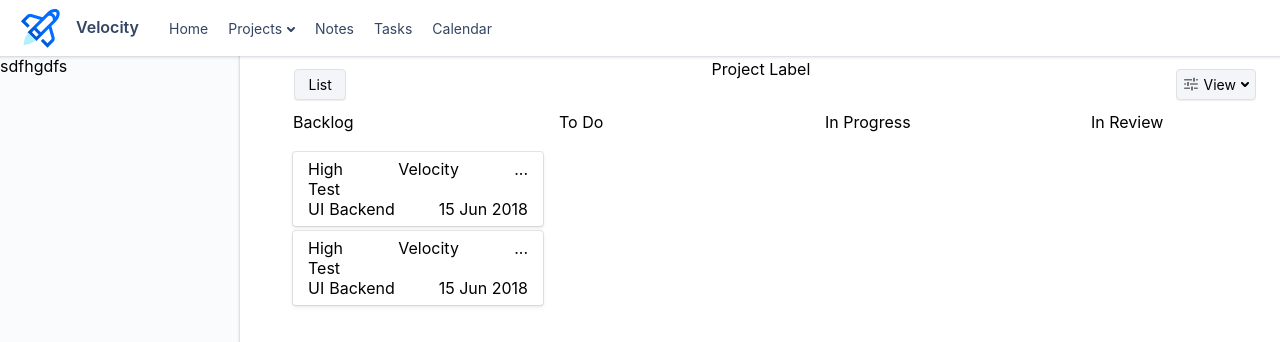
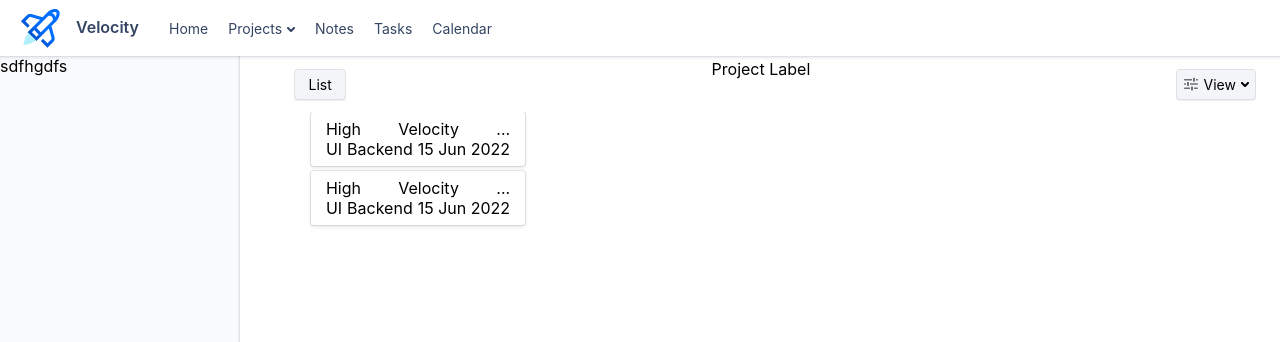
Before and after one commit to M-Xue/Velocity, a React (Create React App) app in the folder client/: page / in a window 1280 px wide. Shown: the top 342 px of the page. Built offline with nearby package versions, Linux system fonts and the light colour scheme.

Commit message:
added basic react-beautiful-dnd

```diff
--- a/client/package.json
+++ b/client/package.json
@@ -12,6 +12,7 @@
     "@types/react-dom": "^18.0.4",
     "lodash": "^4.17.21",
     "react": "^18.1.0",
+    "react-beautiful-dnd": "^13.1.0",
     "react-dom": "^18.1.0",
     "react-scripts": "5.0.1",
     "styled-components": "^5.3.5",
@@ -44,6 +45,7 @@
   },
   "devDependencies": {
     "@types/lodash": "^4.14.182",
+    "@types/react-beautiful-dnd": "^13.1.2",
     "@types/styled-components": "^5.1.25"
   }
 }
--- a/client/src/App.css
+++ b/client/src/App.css
@@ -0,0 +1,3 @@
+.App {
+    /* user-select: none; */
+}
--- a/client/src/index.tsx
+++ b/client/src/index.tsx
@@ -8,9 +8,9 @@ const root = ReactDOM.createRoot(
   document.getElementById('root') as HTMLElement
 );
 root.render(
-  <React.StrictMode>
+  // <React.StrictMode>
     <App />
-  </React.StrictMode>
+  // </React.StrictMode>
 );
 
 // If you want to start measuring performance in your app, pass a function
--- a/client/src/pages/tasks/board/Board.tsx
+++ b/client/src/pages/tasks/board/Board.tsx
@@ -5,16 +5,77 @@ import _ from 'lodash';
 import styled from 'styled-components';
 import KanbanBoardCard from '../kanbanBoardCard/KanbanBoardCard';
 
+import { DragDropContext, Droppable, Draggable } from "react-beautiful-dnd";
 
+const cardDummyData = {
+  backlog: [
+    {
+      id: '1',
+      listId: 'backlog',
+      priority: 'High',
+      project: 'Velocity',
+      cardTitle: 'Test',
+      tags: ['UI', "Backend"],
+      deadline: '15 Jun 2022'
+    },
+    {
+      id: '2',
+      listId: 'backlog',
+      priority: 'High',
+      project: 'Velocity',
+      cardTitle: 'Test',
+      tags: ['UI', "Backend"],
+      deadline: '15 Jun 2022'
+    }
+  ],
+  todo: [],
+  inPogress: [],
+  inReview: [],
+  done: [],
+  cancelled: []
+}
+
+
+// const lists = ['backlog', 'todo', 'inPogress', 'inReview', 'done', 'cancelled'];
+
+// Removes and element from a given list from the given index and returns both the new list and the removed element
+const removeFromList = (list: any, index: any) => {
+  const result = Array.from(list);
+  const [removed] = result.splice(index, 1);
+  return [removed, result];
+}
+
+// Returns a new list that is a copy of the given list with the given element inserted at the given index
+const addToList = (list: any, index: any, element: any) => {
+  const result = Array.from(list);
+  result.splice(index, 0, element);
+  return result;
+}
 
 
 
 export default function Board() {
 
+  const [board, setBoard] = useState<any>(cardDummyData);
 
 
+  const onDragEnd = (result: any) => {
+    if (!result.destination) {
+        return;
+    }
+    const listCopy = { ...board }
 
+    const sourceList = listCopy[result.source.droppableId] // result.source.droppableId is the key of the key value pair of the list in the elements state object that the draggable was taken from
+    const [removedElement, newSourceList] = removeFromList(sourceList, result.source.index)
+    listCopy[result.source.droppableId] = newSourceList
 
+    const destinationList = listCopy[result.destination.droppableId]
+    // removedElement.listId = result.destination.droppableId; //* CHANGED THIS SO THAT THE ELEMENTS LIST ID IS DYNAMICALLY UPDATED.
+    listCopy[result.destination.droppableId] = addToList(destinationList, result.destination.index, removedElement)
+    // console.log(destinationList);
+    // console.log(removedElement);
+    setBoard(listCopy)
+  }
 
 
   return (
@@ -41,8 +102,92 @@ export default function Board() {
       </nav>
 
 
+      <DragDropContext onDragEnd={onDragEnd}>
+        <div className='board-columns'>
+          {Object.keys(board).map((list, index) => (
+            <Droppable droppableId={list} key={index}>
+              {(provided: any, snapshot: any) => (
+                <div
+                  className='board-column'
+                  ref={provided.innerRef}
+                  {...provided.droppableProps}
+                >
+                  {board[list].map((card: any, index: any) => (
+                    <Draggable key={card.id} draggableId={card.id} index={index}>
+                      {(provided: any) => (
+                        <div
+                          ref={provided.innerRef}
+                          {...provided.draggableProps}
+                          {...provided.dragHandleProps}
+                        >
+                          <KanbanBoardCard
+                            id={card.id}
+                            listId={card.listId}
+                            priority={card.priority}
+                            project={card.project}
+                            title={card.title}
+                            tags={card.tags}
+                            deadline={card.deadline}
+                          />
 
-      <div className='board-columns'>
+                        </div>
+                      )}
+                    </Draggable>
+                  ))}
+                  {provided.placeholder}
+                </div>
+              )}
+            </Droppable>
+          ))}
+        </div>
+      </DragDropContext>
+
+
+                    {/* <KanbanBoardCard
+                      id={card.id}
+                      listId={card.listId}
+                      priority={card.priority}
+                      project={card.priority}
+                      title={card.title}
+                      tags={card.tags}
+                      deadline={card.deadline}
+                    /> */}
+
+    </div>
+  )
+}
+
+
+
+
+// <div className="kaban-board-heading">Backlog</div>
+//                   {board[list].map((card: any, index: any) => (
+//                     <Draggable key={card.id} draggableId={card.id} index={index}>
+//                       {(provided: any) => (
+//                         <div
+//                           ref={provided.innerRef}
+//                           {...provided.draggableProps}
+//                           {...provided.dragHandleProps}
+//                         >
+//                           <KanbanBoardCard
+//                             id={card.id}
+//                             listId={card.listId}
+//                             priority={card.priority}
+//                             project={card.priority}
+//                             title={card.title}
+//                             tags={card.tags}
+//                             deadline={card.deadline}
+//                           />
+//                         </div>
+//                       )}
+//                     </Draggable>
+//                   ))}
+
+
+
+
+
+{/* <div className='board-columns'>
 
 
 
@@ -52,35 +197,46 @@ export default function Board() {
   <KanbanBoardCard/>
   <KanbanBoardCard/>
 </div>
+
+
+
+
 <div className='board-column todo-column'>
   <div className="kaban-board-heading">To Do</div>
 
 </div>
+
+
+
 <div className='board-column in-progress-column'>
   <div className="kaban-board-heading">In Progress</div>
 
 </div>
+
+
+
 <div className='board-column in-review-column'>
   <div className="kaban-board-heading">In Review</div>
 
 </div>
+
+
+
 <div className='board-column done-column'>
   <div className="kaban-board-heading">Done</div>
 
 </div>
+
+
+
 <div className='board-column cancelled-column'>
   <div className="kaban-board-heading">Cancelled</div>
 
 </div>
 
 
-      </div>
 
-
-
-    </div>
-  )
-}
+</div> */}
 
 
 
@@ -106,18 +262,7 @@ export default function Board() {
 
 
 
-
-
-
-
-
-
-
-
-
-
-
-
+//********************************************************************************************************************************************************************************* */
 
 
 
--- a/client/src/pages/tasks/kanbanBoardCard/KanbanBoardCard.tsx
+++ b/client/src/pages/tasks/kanbanBoardCard/KanbanBoardCard.tsx
@@ -1,24 +1,36 @@
 import React from 'react'
 import './kanbanBoardCard.css'
+import { Draggable } from "react-beautiful-dnd";
 
-export default function KanbanBoardCard() {
+
+interface Props {
+  id: String,
+  listId: String,
+  priority: String,
+  project: String,
+  title: String,
+  tags: String[],
+  deadline: String
+}
+
+
+export default function KanbanBoardCard({id, listId, priority, project, title, tags, deadline}: Props) {
   return (
     <div className='kanban-card'>
         <div className="kcard-top">
-            <div className="kcard-priority">High</div>
-            <div className="kcard-project">Velocity</div>
+            <div className="kcard-priority">{priority}</div>
+            <div className="kcard-project">{project}</div>
             <div className="kcard-edit-priority">...</div>
         </div>
-        <div className="kcard-title">Test</div>
+        <div className="kcard-title">{title}</div>
         <div className="kcard-bottom">
-
             <div className="kcard-tags">
-                <div className="kcard-tag">UI</div>
-                <div className="kcard-tag">Backend</div>
+              {tags.map((tag) => (
+                <div className="kcard-tag">{tag}</div>
+              ))}
             </div>
-
             {/* <div className="kcard-progress">*********</div> */}
-            <div className="kcard-due-date">15 Jun 2018</div>
+            <div className="kcard-due-date">{deadline}</div>
         </div>
 
     </div>
--- a/client/src/react-app-env.d.ts
+++ b/client/src/react-app-env.d.ts
@@ -2,3 +2,4 @@
 
 declare module 'styled-components';
 declare module 'lodash';
+declare module 'react-beautiful-dnd';
```
Also changed, not shown: 1 other file (tests, documents, lock files or other folders). Lines whose indentation alone changed are shown as unchanged.
